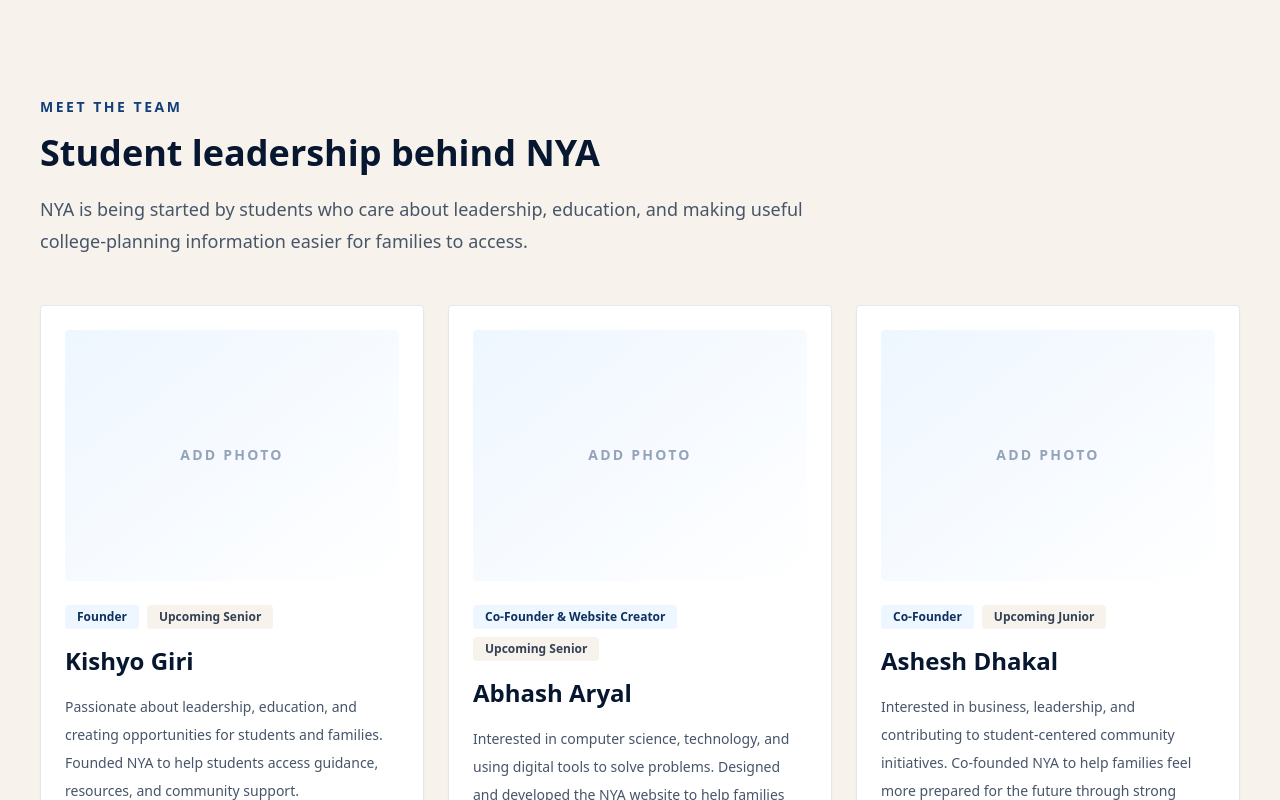
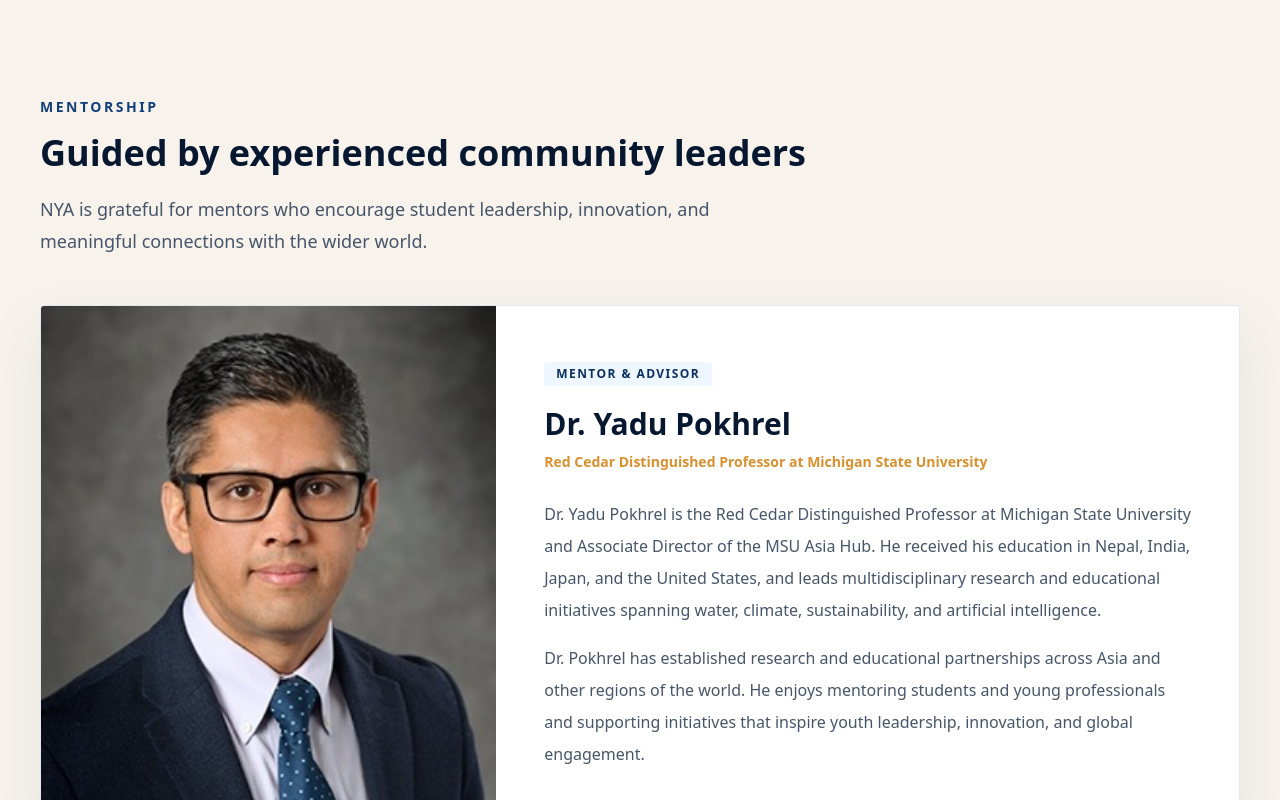
Before and after one commit to a-arya1/NEAM-Website, a Next.js app: page / in a window 1280 px wide. Shown: the part 5100-5900 px from the top of the page. Built offline with nearby package versions, Linux system fonts and the light colour scheme; no server answers.

Commit message:
Add Dr. Yadu Pokhrel as mentor

```diff
--- a/app/page.tsx
+++ b/app/page.tsx
@@ -543,11 +543,60 @@ function Team() {
     <section id="team" className="bg-sand py-20 sm:py-28">
       <div className="section-container">
         <Reveal>
-          <SectionHeading eyebrow="Meet the Team" title="Student leadership behind NYA">
-            NYA is being started by students who care about leadership,
-            education, and making useful college-planning information easier
-            for families to access.
+          <SectionHeading eyebrow="Mentorship" title="Guided by experienced community leaders">
+            NYA is grateful for mentors who encourage student leadership,
+            innovation, and meaningful connections with the wider world.
           </SectionHeading>
+        </Reveal>
+
+        <Reveal delay={0.08}>
+          <article className="mt-12 grid overflow-hidden rounded border border-slate-200 bg-white shadow-soft lg:grid-cols-[0.38fr_0.62fr]">
+            <div className="relative min-h-[420px] bg-navy-50 lg:min-h-[520px]">
+              <Image
+                src="/images/dr-yadu-pokhrel.jpg"
+                alt="Dr. Yadu Pokhrel"
+                fill
+                className="object-cover object-top"
+                sizes="(max-width: 1024px) 100vw, 460px"
+              />
+            </div>
+            <div className="flex flex-col justify-center p-7 sm:p-10 lg:p-12">
+              <span className="w-fit rounded bg-navy-50 px-3 py-1 text-xs font-semibold uppercase tracking-[0.12em] text-navy-800">
+                Mentor &amp; Advisor
+              </span>
+              <h3 className="mt-5 text-3xl font-semibold text-navy-950">
+                Dr. Yadu Pokhrel
+              </h3>
+              <p className="mt-2 text-sm font-semibold leading-6 text-saffron">
+                Red Cedar Distinguished Professor at Michigan State University
+              </p>
+              <p className="mt-6 text-base leading-8 text-slate-600">
+                Dr. Yadu Pokhrel is the Red Cedar Distinguished Professor at
+                Michigan State University and Associate Director of the MSU
+                Asia Hub. He received his education in Nepal, India, Japan, and
+                the United States, and leads multidisciplinary research and
+                educational initiatives spanning water, climate,
+                sustainability, and artificial intelligence.
+              </p>
+              <p className="mt-4 text-base leading-8 text-slate-600">
+                Dr. Pokhrel has established research and educational
+                partnerships across Asia and other regions of the world. He
+                enjoys mentoring students and young professionals and
+                supporting initiatives that inspire youth leadership,
+                innovation, and global engagement.
+              </p>
+            </div>
+          </article>
+        </Reveal>
+
+        <Reveal>
+          <div className="mt-20">
+            <SectionHeading eyebrow="Meet the Team" title="Student leadership behind NYA">
+              NYA is being started by students who care about leadership,
+              education, and making useful college-planning information easier
+              for families to access.
+            </SectionHeading>
+          </div>
         </Reveal>
 
         <div className="mt-12 grid gap-6 lg:grid-cols-3">
```
Also changed, not shown: public/images/dr-yadu-pokhrel.jpg (added).
